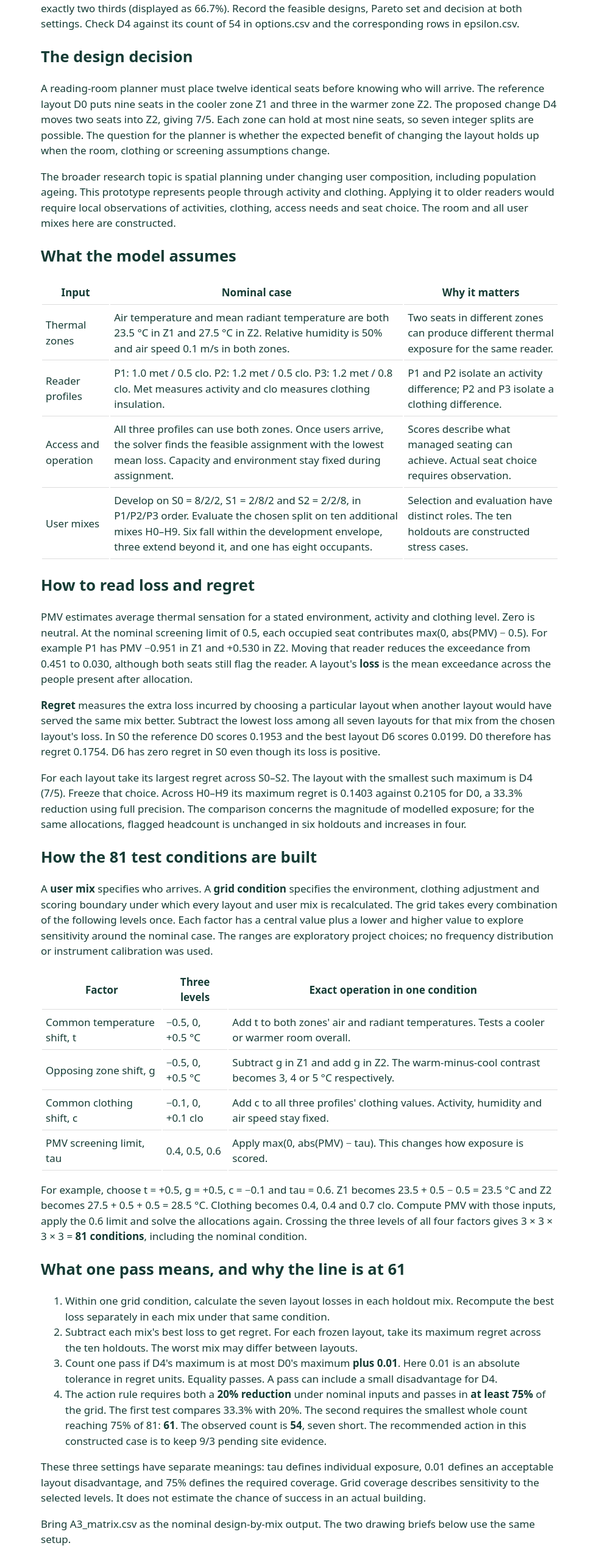
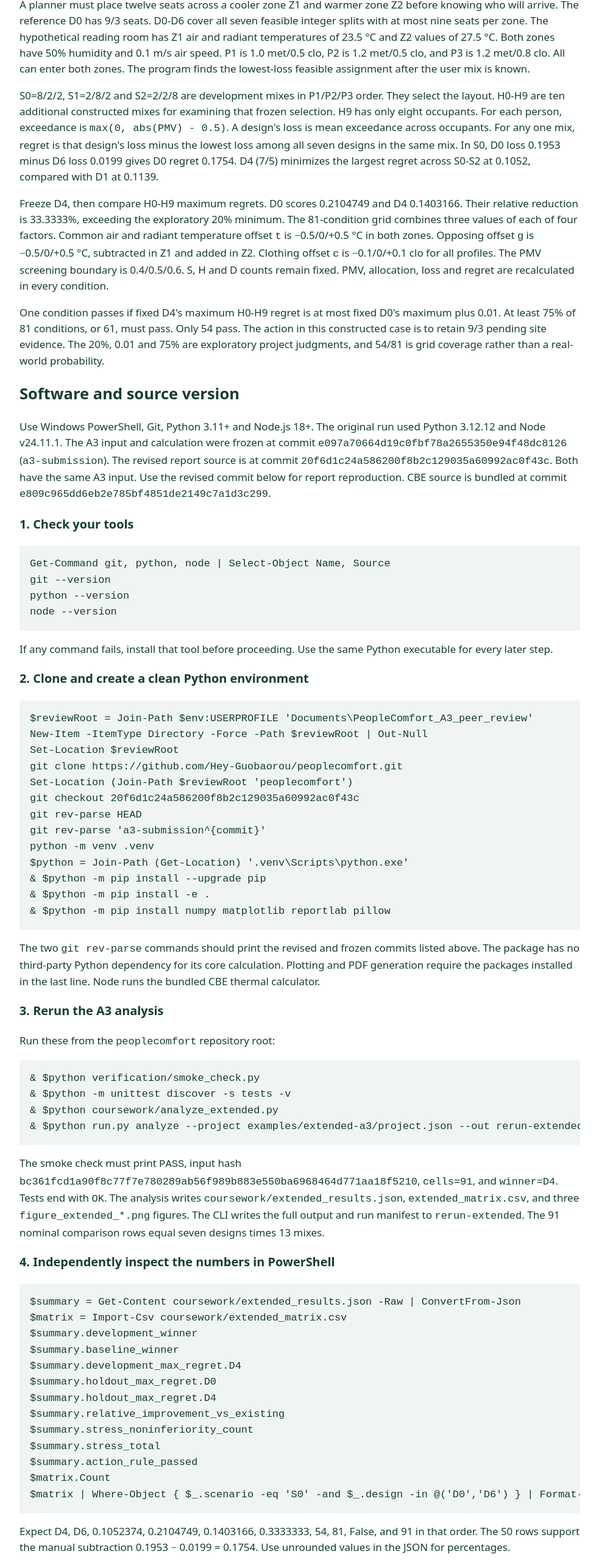
Before and after one commit to Hey-Guobaorou/Hey-Guobaorou.github.io, a plain HTML site: page ARCH7476/week10-threshold/index.html in a window 1280 px wide. Shown: the part 188-2755 px from the top of the page at 61% size, without its empty margins (148-1131 px from the left). Drawn offline with Linux system fonts and the light colour scheme.

Commit message:
Publish detailed A3 reproduction brief and portable peer plots

```diff
--- a/ARCH7476/week10-threshold/index.html
+++ b/ARCH7476/week10-threshold/index.html
@@ -1,88 +1,132 @@
-<!doctype html><meta charset=utf-8><meta name=viewport content="width=device-width,initial-scale=1"><title>PeopleComfort peer brief</title><style>body{max-width:850px;margin:auto;padding:24px;font:17px/1.5 system-ui;color:#163c35}td,th{padding:6px;border-bottom:1px solid #ddd}</style><h1>PeopleComfort | Threshold studio handoff</h1>
-<p><a href="https://hey-guobaorou.github.io/ARCH7476/week10-threshold/flipbook.html">Open the peer flipbook</a> · <a href="options.csv">Check the design totals</a> · <a href="epsilon.csv">Download the full threshold grid</a></p>
-<p><strong>Peer check.</strong> Keep minimum gain at 20% and tolerance at 0.01. Change minimum coverage from 75% to exactly two thirds (displayed as 66.7%). Record the feasible designs, Pareto set and decision at both settings. Check D4 against its count of 54 in options.csv and the corresponding rows in epsilon.csv.</p>
-<h2>The design decision</h2>
-<p>A reading-room planner must place twelve identical seats before knowing who will arrive. The reference layout D0 puts nine seats in the cooler zone Z1 and three in the warmer zone Z2. The proposed change D4 moves two seats into Z2, giving 7/5. Each zone can hold at most nine seats, so seven integer splits are possible. The question for the planner is whether the expected benefit of changing the layout holds up when the room, clothing or screening assumptions change.</p>
-<p>The broader research topic is spatial planning under changing user composition, including population ageing. This prototype represents people through activity and clothing. Applying it to older readers would require local observations of activities, clothing, access needs and seat choice. The room and all user mixes here are constructed.</p>
-<h2>What the model assumes</h2>
+<!doctype html><html lang="en"><head><meta charset="utf-8"><meta name="viewport" content="width=device-width,initial-scale=1"><title>PeopleComfort A3 reproduction brief</title><style>body{max-width:920px;margin:auto;padding:24px;font:17px/1.55 system-ui;color:#163c35}pre{overflow-x:auto;background:#f1f5f2;padding:1em}td,th{padding:.5em;border-bottom:1px solid #ddd;text-align:left}table{border-collapse:collapse}</style></head><body><h1>PeopleComfort A3 | Full peer reproduction brief</h1>
+<h2>Purpose and experimental design</h2>
+<p>A planner must place twelve seats across a cooler zone Z1 and warmer zone Z2 before knowing who will arrive. The reference D0 has 9/3 seats. D0-D6 cover all seven feasible integer splits with at most nine seats per zone. The hypothetical reading room has Z1 air and radiant temperatures of 23.5 °C and Z2 values of 27.5 °C. Both zones have 50% humidity and 0.1 m/s air speed. P1 is 1.0 met/0.5 clo, P2 is 1.2 met/0.5 clo, and P3 is 1.2 met/0.8 clo. All can enter both zones. The program finds the lowest-loss feasible assignment after the user mix is known.</p>
+<p>S0=8/2/2, S1=2/8/2 and S2=2/2/8 are development mixes in P1/P2/P3 order. They select the layout. H0-H9 are ten additional constructed mixes for examining that frozen selection. H9 has only eight occupants. For each person, exceedance is <code>max(0, abs(PMV) - 0.5)</code>. A design's loss is mean exceedance across occupants. For any one mix, regret is that design's loss minus the lowest loss among all seven designs in the same mix. In S0, D0 loss 0.1953 minus D6 loss 0.0199 gives D0 regret 0.1754. D4 (7/5) minimizes the largest regret across S0-S2 at 0.1052, compared with D1 at 0.1139.</p>
+<p>Freeze D4, then compare H0-H9 maximum regrets. D0 scores 0.2104749 and D4 0.1403166. Their relative reduction is 33.3333%, exceeding the exploratory 20% minimum. The 81-condition grid combines three values of each of four factors. Common air and radiant temperature offset <code>t</code> is −0.5/0/+0.5 °C in both zones. Opposing offset <code>g</code> is −0.5/0/+0.5 °C, subtracted in Z1 and added in Z2. Clothing offset <code>c</code> is −0.1/0/+0.1 clo for all profiles. The PMV screening boundary is 0.4/0.5/0.6. S, H and D counts remain fixed. PMV, allocation, loss and regret are recalculated in every condition.</p>
+<p>One condition passes if fixed D4's maximum H0-H9 regret is at most fixed D0's maximum plus 0.01. At least 75% of 81 conditions, or 61, must pass. Only 54 pass. The action in this constructed case is to retain 9/3 pending site evidence. The 20%, 0.01 and 75% are exploratory project judgments, and 54/81 is grid coverage rather than a real-world probability.</p>
+<h2>Software and source version</h2>
+<p>Use Windows PowerShell, Git, Python 3.11+ and Node.js 18+. The original run used Python 3.12.12 and Node v24.11.1. The A3 input and calculation were frozen at commit <code>e097a70664d19c0fbf78a2655350e94f48dc8126</code> (<code>a3-submission</code>). The revised report source is at commit <code>20f6d1c24a586200f8b2c129035a60992ac0f43c</code>. Both have the same A3 input. Use the revised commit below for report reproduction. CBE source is bundled at commit <code>e809c965dd6eb2e785bf4851de2149c7a1d3c299</code>.</p>
+<h3>1. Check your tools</h3>
+<pre><code class="language-powershell">Get-Command git, python, node | Select-Object Name, Source
+git --version
+python --version
+node --version
+</code></pre>
+<p>If any command fails, install that tool before proceeding. Use the same Python executable for every later step.</p>
+<h3>2. Clone and create a clean Python environment</h3>
+<pre><code class="language-powershell">$reviewRoot = Join-Path $env:USERPROFILE 'Documents\PeopleComfort_A3_peer_review'
+New-Item -ItemType Directory -Force -Path $reviewRoot | Out-Null
+Set-Location $reviewRoot
+git clone https://github.com/Hey-Guobaorou/peoplecomfort.git
+Set-Location (Join-Path $reviewRoot 'peoplecomfort')
+git checkout 20f6d1c24a586200f8b2c129035a60992ac0f43c
+git rev-parse HEAD
+git rev-parse 'a3-submission^{commit}'
+python -m venv .venv
+$python = Join-Path (Get-Location) '.venv\Scripts\python.exe'
+&amp; $python -m pip install --upgrade pip
+&amp; $python -m pip install -e .
+&amp; $python -m pip install numpy matplotlib reportlab pillow
+</code></pre>
+<p>The two <code>git rev-parse</code> commands should print the revised and frozen commits listed above. The package has no third-party Python dependency for its core calculation. Plotting and PDF generation require the packages installed in the last line. Node runs the bundled CBE thermal calculator.</p>
+<h3>3. Rerun the A3 analysis</h3>
+<p>Run these from the <code>peoplecomfort</code> repository root:</p>
+<pre><code class="language-powershell">&amp; $python verification/smoke_check.py
+&amp; $python -m unittest discover -s tests -v
+&amp; $python coursework/analyze_extended.py
+&amp; $python run.py analyze --project examples/extended-a3/project.json --out rerun-extended
+</code></pre>
+<p>The smoke check must print <code>PASS</code>, input hash <code>bc361fcd1a90f8c77f7e780289ab56f989b883e550ba6968464d771aa18f5210</code>, <code>cells=91</code>, and <code>winner=D4</code>. Tests end with <code>OK</code>. The analysis writes <code>coursework/extended_results.json</code>, <code>extended_matrix.csv</code>, and three <code>figure_extended_*.png</code> figures. The CLI writes the full output and run manifest to <code>rerun-extended</code>. The 91 nominal comparison rows equal seven designs times 13 mixes.</p>
+<h3>4. Independently inspect the numbers in PowerShell</h3>
+<pre><code class="language-powershell">$summary = Get-Content coursework/extended_results.json -Raw | ConvertFrom-Json
+$matrix = Import-Csv coursework/extended_matrix.csv
+$summary.development_winner
+$summary.baseline_winner
+$summary.development_max_regret.D4
+$summary.holdout_max_regret.D0
+$summary.holdout_max_regret.D4
+$summary.relative_improvement_vs_existing
+$summary.stress_noninferiority_count
+$summary.stress_total
+$summary.action_rule_passed
+$matrix.Count
+$matrix | Where-Object { $_.scenario -eq 'S0' -and $_.design -in @('D0','D6') } | Format-Table scenario,design,loss,regret
+</code></pre>
+<p>Expect D4, D6, 0.1052374, 0.2104749, 0.1403166, 0.3333333, 54, 81, False, and 91 in that order. The S0 rows support the manual subtraction 0.1953 − 0.0199 = 0.1754. Use unrounded values in the JSON for percentages.</p>
+<pre><code class="language-powershell">$project = Get-Content examples/extended-a3/project.json -Raw | ConvertFrom-Json
+$project.uncertainty | Format-List
+$project.design_action_rule | Format-List
+[math]::Ceiling($summary.stress_total * $project.design_action_rule.stress_noninferiority_fraction)
+$summary.stress_noninferiority_count / $summary.stress_total
+</code></pre>
+<p>The last two lines should return 61 and approximately 0.6667. Inspect the four lists under <code>uncertainty</code> and three action thresholds in <code>design_action_rule</code>. For a complete row-level audit of all 81 conditions, use the programmatic <code>analyze(project, True)</code> result. Each <code>uncertainty</code> record gives the four offsets, world-specific development winners and <code>holdout_regret_by_design</code> for all seven layouts. The 81 values are recalculated, not averaged into one regret.</p>
+<h3>5. Check an independent PMV implementation and rebuild the PDF</h3>
+<pre><code class="language-powershell">&amp; $python -m pip install -r verification/requirements.txt
+&amp; $python verification/independent_pmv_check.py
+&amp; $python coursework/build_pdf.py
+</code></pre>
+<p>The independent check uses <code>pythermalcomfort==4.8.1</code> for six nominal profile-zone cases. Expect maximum absolute PMV difference near 0.001497 and PPD difference near 0.0458 percentage points. It writes <code>verification/independent_pmv_comparison.json</code>. PDF generation writes <code>coursework/A3_research_report.pdf</code>. Chart or pagination bytes may vary with library versions, so inspect numerical labels and tables rather than expecting identical file hashes.</p>
+<h3>6. Check the public tool interactively</h3>
+<p>Open <a href="https://hey-guobaorou.github.io/ARCH7476/peoplecomfort.html">PeopleComfort</a> and choose <strong>Reset example</strong>. Confirm 2 zones, 3 profiles, 7 designs and 13 scenarios. Under <strong>Decision comparison</strong>, expect D4 and holdout maximum regret 0.1403. In the thermal ledger expect P1/Z1 PMV near −0.951. Change only Z1 air temperature <code>ta</code> from 23.5 to 25, press Tab, and wait for <strong>PMV and results updated</strong>. Expect P1/Z1 near −0.664, selected D3 and holdout maximum regret near 0.0560. Reset and confirm D4 returns. Record the input values beside any result you report.</p>
+<h3>7. Rebuild and use the peer threshold flipbook</h3>
+<p>The <a href="https://hey-guobaorou.github.io/ARCH7476/week10-threshold/flipbook.html">public flipbook</a> contains the threshold sweep. Rebuild its files from the A3 engine using the separate site repository and the <code>draw.py</code> script supplied with this brief:</p>
+<pre><code class="language-powershell">Set-Location $reviewRoot
+git clone https://github.com/Hey-Guobaorou/Hey-Guobaorou.github.io.git
+$peerDir = Join-Path $reviewRoot 'Hey-Guobaorou.github.io\ARCH7476\week10-threshold'
+$env:PEOPLECOMFORT_REPO = Join-Path $reviewRoot 'peoplecomfort'
+&amp; $python (Join-Path $peerDir 'draw.py')
+&amp; $python (Join-Path $peerDir 'draw_coverage.py')
+Start-Process (Join-Path $peerDir 'flipbook.html')
+</code></pre>
+<p><code>draw.py</code> regenerates <code>options.csv</code>, <code>epsilon.csv</code>, <code>temperature_check.csv</code>, <code>threshold.png</code> and <code>flipbook.html</code>. <code>draw_coverage.py</code> writes <code>coverage_strip.png</code> and <code>.svg</code>. Keep Minimum gain at 20% and Allowed excess regret at 0.01. At 75% coverage there is no eligible alternative and the action is Keep D0. At exactly two thirds, D4 is eligible and on the Pareto front. At 50%, D1 and D4 are eligible but D4 dominates D1. The flipbook reuses the A3 holdout outcomes for a retrospective classroom exercise, so its Pareto selection is exploratory.</p>
+<h2>Reviewer record</h2>
 <table>
 <thead>
 <tr>
-<th>Input</th>
-<th>Nominal case</th>
-<th>Why it matters</th>
+<th>Item</th>
+<th>Peer observation</th>
 </tr>
 </thead>
 <tbody>
 <tr>
-<td>Thermal zones</td>
-<td>Air temperature and mean radiant temperature are both 23.5 °C in Z1 and 27.5 °C in Z2. Relative humidity is 50% and air speed 0.1 m/s in both zones.</td>
-<td>Two seats in different zones can produce different thermal exposure for the same reader.</td>
+<td>Reviewer, date, Python, Node and Git versions</td>
+<td></td>
 </tr>
 <tr>
-<td>Reader profiles</td>
-<td>P1: 1.0 met / 0.5 clo. P2: 1.2 met / 0.5 clo. P3: 1.2 met / 0.8 clo. Met measures activity and clo measures clothing insulation.</td>
-<td>P1 and P2 isolate an activity difference; P2 and P3 isolate a clothing difference.</td>
+<td>Checkout commit and A3 input hash</td>
+<td></td>
 </tr>
 <tr>
-<td>Access and operation</td>
-<td>All three profiles can use both zones. Once users arrive, the solver finds the feasible assignment with the lowest mean loss. Capacity and environment stay fixed during assignment.</td>
-<td>Scores describe what managed seating can achieve. Actual seat choice requires observation.</td>
+<td>Smoke check and unit-test outcomes</td>
+<td></td>
 </tr>
 <tr>
-<td>User mixes</td>
-<td>Develop on S0 = 8/2/2, S1 = 2/8/2 and S2 = 2/2/8, in P1/P2/P3 order. Evaluate the chosen split on ten additional mixes H0–H9. Six fall within the development envelope, three extend beyond it, and one has eight occupants.</td>
-<td>Selection and evaluation have distinct roles. The ten holdouts are constructed stress cases.</td>
+<td>Manual S0 D0 regret</td>
+<td></td>
+</tr>
+<tr>
+<td>D4 development score and D0/D4 holdout maxima</td>
+<td></td>
+</tr>
+<tr>
+<td>Nominal gain, stress pass count and required count</td>
+<td></td>
+</tr>
+<tr>
+<td>First confusing instruction or exact error message</td>
+<td></td>
+</tr>
+<tr>
+<td>Accepted, revised, rejected or pending claim</td>
+<td></td>
+</tr>
+<tr>
+<td>One improvement needed for independent rerun</td>
+<td></td>
 </tr>
 </tbody>
 </table>
-<h2>How to read loss and regret</h2>
-<p>PMV estimates average thermal sensation for a stated environment, activity and clothing level. Zero is neutral. At the nominal screening limit of 0.5, each occupied seat contributes max(0, abs(PMV) − 0.5). For example P1 has PMV −0.951 in Z1 and +0.530 in Z2. Moving that reader reduces the exceedance from 0.451 to 0.030, although both seats still flag the reader. A layout's <strong>loss</strong> is the mean exceedance across the people present after allocation.</p>
-<p><strong>Regret</strong> measures the extra loss incurred by choosing a particular layout when another layout would have served the same mix better. Subtract the lowest loss among all seven layouts for that mix from the chosen layout's loss. In S0 the reference D0 scores 0.1953 and the best layout D6 scores 0.0199. D0 therefore has regret 0.1754. D6 has zero regret in S0 even though its loss is positive.</p>
-<p>For each layout take its largest regret across S0–S2. The layout with the smallest such maximum is D4 (7/5). Freeze that choice. Across H0–H9 its maximum regret is 0.1403 against 0.2105 for D0, a 33.3% reduction using full precision. The comparison concerns the magnitude of modelled exposure; for the same allocations, flagged headcount is unchanged in six holdouts and increases in four.</p>
-<h2>How the 81 test conditions are built</h2>
-<p>A <strong>user mix</strong> specifies who arrives. A <strong>grid condition</strong> specifies the environment, clothing adjustment and scoring boundary under which every layout and user mix is recalculated. The grid takes every combination of the following levels once. Each factor has a central value plus a lower and higher value to explore sensitivity around the nominal case. The ranges are exploratory project choices; no frequency distribution or instrument calibration was used.</p>
-<table>
-<thead>
-<tr>
-<th>Factor</th>
-<th>Three levels</th>
-<th>Exact operation in one condition</th>
-</tr>
-</thead>
-<tbody>
-<tr>
-<td>Common temperature shift, t</td>
-<td>−0.5, 0, +0.5 °C</td>
-<td>Add t to both zones' air and radiant temperatures. Tests a cooler or warmer room overall.</td>
-</tr>
-<tr>
-<td>Opposing zone shift, g</td>
-<td>−0.5, 0, +0.5 °C</td>
-<td>Subtract g in Z1 and add g in Z2. The warm-minus-cool contrast becomes 3, 4 or 5 °C respectively.</td>
-</tr>
-<tr>
-<td>Common clothing shift, c</td>
-<td>−0.1, 0, +0.1 clo</td>
-<td>Add c to all three profiles' clothing values. Activity, humidity and air speed stay fixed.</td>
-</tr>
-<tr>
-<td>PMV screening limit, tau</td>
-<td>0.4, 0.5, 0.6</td>
-<td>Apply max(0, abs(PMV) − tau). This changes how exposure is scored.</td>
-</tr>
-</tbody>
-</table>
-<p>For example, choose t = +0.5, g = +0.5, c = −0.1 and tau = 0.6. Z1 becomes 23.5 + 0.5 − 0.5 = 23.5 °C and Z2 becomes 27.5 + 0.5 + 0.5 = 28.5 °C. Clothing becomes 0.4, 0.4 and 0.7 clo. Compute PMV with those inputs, apply the 0.6 limit and solve the allocations again. Crossing the three levels of all four factors gives 3 × 3 × 3 × 3 = <strong>81 conditions</strong>, including the nominal condition.</p>
-<h2>What one pass means, and why the line is at 61</h2>
-<ol>
-<li>Within one grid condition, calculate the seven layout losses in each holdout mix. Recompute the best loss separately in each mix under that same condition.</li>
-<li>Subtract each mix's best loss to get regret. For each frozen layout, take its maximum regret across the ten holdouts. The worst mix may differ between layouts.</li>
-<li>Count one pass if D4's maximum is at most D0's maximum <strong>plus 0.01</strong>. Here 0.01 is an absolute tolerance in regret units. Equality passes. A pass can include a small disadvantage for D4.</li>
-<li>The action rule requires both a <strong>20% reduction</strong> under nominal inputs and passes in <strong>at least 75%</strong> of the grid. The first test compares 33.3% with 20%. The second requires the smallest whole count reaching 75% of 81: <strong>61</strong>. The observed count is <strong>54</strong>, seven short. The recommended action in this constructed case is to keep 9/3 pending site evidence.</li>
-</ol>
-<p>These three settings have separate meanings: tau defines individual exposure, 0.01 defines an acceptable layout disadvantage, and 75% defines the required coverage. Grid coverage describes sensitivity to the selected levels. It does not estimate the chance of success in an actual building.</p>
-<p>Bring A3_matrix.csv as the nominal design-by-mix output. The two drawing briefs below use the same setup.</p>
+<p>The constructed room, user mixes and action gates test a method. A real layout decision requires local thermal, occupancy, access and actual seat-choice evidence.</p>
 <h2>Brief 1 | Should two seats move?</h2>
 <p><strong>Reader and action.</strong> A reading-room planner has 30 seconds to decide whether the 9/3 reference should move to 7/5 under the stated rule. Title the chart “Keep 9/3: the 7/5 candidate falls short of the coverage gate.” Draw one horizontal bar on a 0-81 count axis. Label D4 (7/5) directly at 54. Draw the threshold line at 61 and identify the side that passes. Keep enough space between the endpoint and line for their difference to be visible. Use no legend. A qualifying world satisfies D4 maximum holdout regret ≤ D0 maximum holdout regret + 0.01. Caption: 33.3% nominal improvement clears 20%; 54/81 misses 75%, so retain D0. These are grid counts. Uncertainty includes clothing, two temperature shifts and screening band. A hand sketch needs only a dark bar and one coloured line.</p>
 <p><strong>Round 2 prompt used for the code drawing.</strong> Draw one decision figure for an architecture audience using only Brief 1. Put the threshold inside the plot, label options directly, use the takeaway as title, and request missing numbers rather than inventing them. Return Python/matplotlib code. Source and executed output: draw.py and threshold.png. Known-case check: ceil(0.75 × 81) = 61; 54 &lt; 61. For a data redraw use the D4 row in options.csv.</p>
@@ -97,6 +141,4 @@
 <h2>Robustness and limits</h2>
 <p>The frozen 81 conditions form a balanced factorial grid. Keeping D4, D0 and the tolerance fixed, condition on the common air/radiant temperature offset: at −0.5 °C, 27/27 pass; at 0 °C, 18/27 pass; at +0.5 °C, 9/27 pass. The other three dimensions span the same 27 combinations within each group. The 75% coverage criterion passes only in the coolest group. See temperature_check.csv. Equal weighting is a modelling choice.</p>
 <p>Weather-year, hourly and solar-angle robustness remains untested. The input contains two static indoor environments and no site, dated weather series, occupied-hour schedule, facade geometry or solar-to-indoor radiant model. To run that comparison: fix a site, geometry, HVAC and occupancy schedule; derive hourly Z1/Z2 air and radiant temperatures for each weather year; compare identical occupied windows at full hourly resolution and systematically thinned time steps with different start phases. If direct solar exposure matters, refine sun-position sampling and recompute radiant temperature. For each sampling plan freeze designs and rules, rebuild losses, then report Pareto membership and gate crossings. Record which year or schedule first changes the action. The temperature slices above are sensitivity evidence only.</p>
-<h2>Course tool trial and reproduction</h2>
-<p><a href="https://caadfutures2025.hku.hk/ARCH7476/site_tools/threshold-explorer.html">Threshold Explorer</a>: with default facade data, moving only the solar gain ceiling from 48 to 38.9 kept Hybrid first (88 vs 85). At 38, Deep fins led (85 vs 75). This was a separate classroom demonstration. The seating flipbook uses PeopleComfort values.</p>
-<p>Open flipbook.html offline. For recalculation install matplotlib and Node.js, clone https://github.com/Hey-Guobaorou/peoplecomfort at e097a70664d19c0fbf78a2655350e94f48dc8126 and point r in draw.py at the checkout. Run python draw.py. Source numbers: A3_matrix.csv, options.csv and epsilon.csv. The public report is https://hey-guobaorou.github.io/ARCH7476/a3-peoplecomfort-research.html.</p>
+</body></html>
```
Also changed, not shown: ARCH7476/week10-threshold/coverage_strip.svg, 3 other files.
